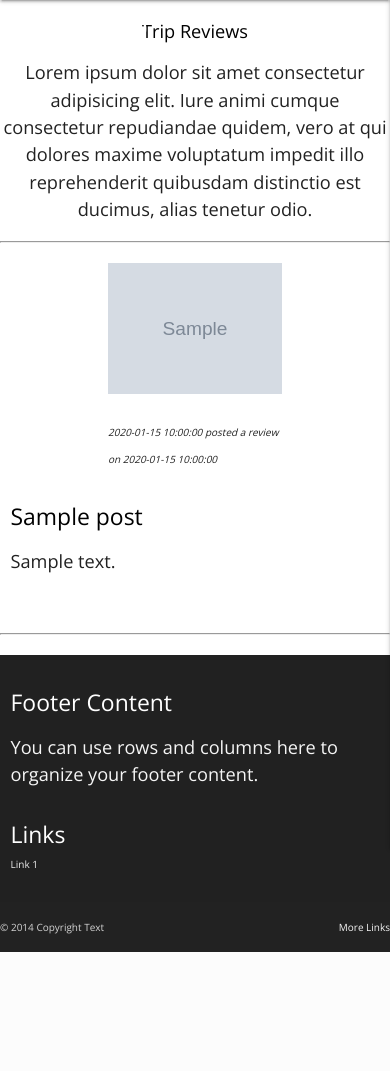
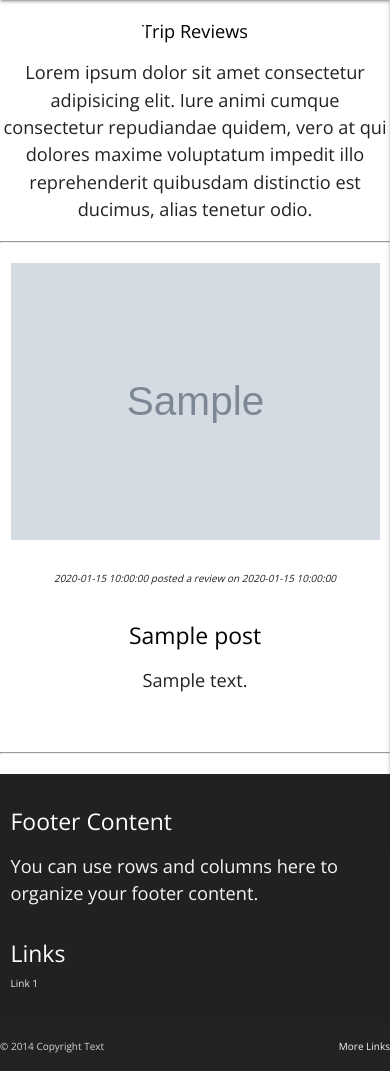
Before and after one commit to scotty-james/Milestone-Project-3--North-Coast-500, a Flask app: page /get_posts in a window 390 px wide. Shown: the part 56-1127 px from the top of the page. Before the commit the page ends 1008 px from the top, so only its background shows below. Run offline with Flask 2, Linux system fonts and the light colour scheme; grey boxes marked "Sample" are stand-in pictures; a database or web service that is not in the repository returns one stand-in record (values such as "Sample title"); some libraries are stand-ins or nearby versions.

Commit message:
Update style on review page with col changes and media query

```diff
--- a/static/css/style.css
+++ b/static/css/style.css
@@ -147,6 +147,14 @@ p {
     width: 100%
 }
 
+/*-------------------------------------------Reviews Page*/
+
+.review-content {
+  text-align: center;
+}
+
+/*-------------------------------------------Media Queries*/
+
 @media only screen and (max-width: 600px) {
   .side-image-btm {
     margin-top: 15px;
@@ -156,8 +164,6 @@ p {
       line-height: 2;
   }
 }
-
-/*-------------------------------------------Media Queries*/
 
 @media only screen and (max-width: 768px) {
   .hero-image {
@@ -184,4 +190,5 @@ p {
   .side-image-txt h3 {
     font-size: 0.9rem;
   }
+
 }
--- a/templates/index.html
+++ b/templates/index.html
@@ -135,7 +135,7 @@
                     class="col s12 m6 side-image-top side-image-btm" src="{{ url_for('static', filename='images/NC-500.jpeg') }}" alt="Image of xxx"/>
                     <img
                     class="col s12 m6 side-image-top side-image-btm" src="{{ url_for('static', filename='images/NC-500.jpeg') }}" alt="Image of xxx"/>
-                    <div class="row">
+                        <div class="row">
                       <div class="col s12">
                         <div class="card-panel">
                           <span class="black-text">
--- a/templates/posts.html
+++ b/templates/posts.html
@@ -10,14 +10,14 @@
         <div class="row card-content">
             <div class="col s12">
                 <div class="row">
-                <div class="col s6 offset-s3 m4 l3">
+                <div class="col s12 m4 l3 center-align review-image">
                     <img class="responsive-img" src="{{ post.image_url }}" alt="image of {{ post.post_title }}" />
                     <p><em>{{ post.created_by }} posted a review on {{ post.review_date }}</em></p>
                 </div>
-                <div class="col s12 m8 l9">
+                <div class="col s12 m8 l9 review-content">
                     <h5></i>{{ post.post_title }}</h5>
                     <!--Takes user rating string and converts/displays star(s)-->
-                    <div class="star">
+                    <div class="review-content">
                         {% if post.star_rating == "5" %}
                         <h4 class="fas fa-star"></h4>
                         <h4 class="fas fa-star"></h4>
```
